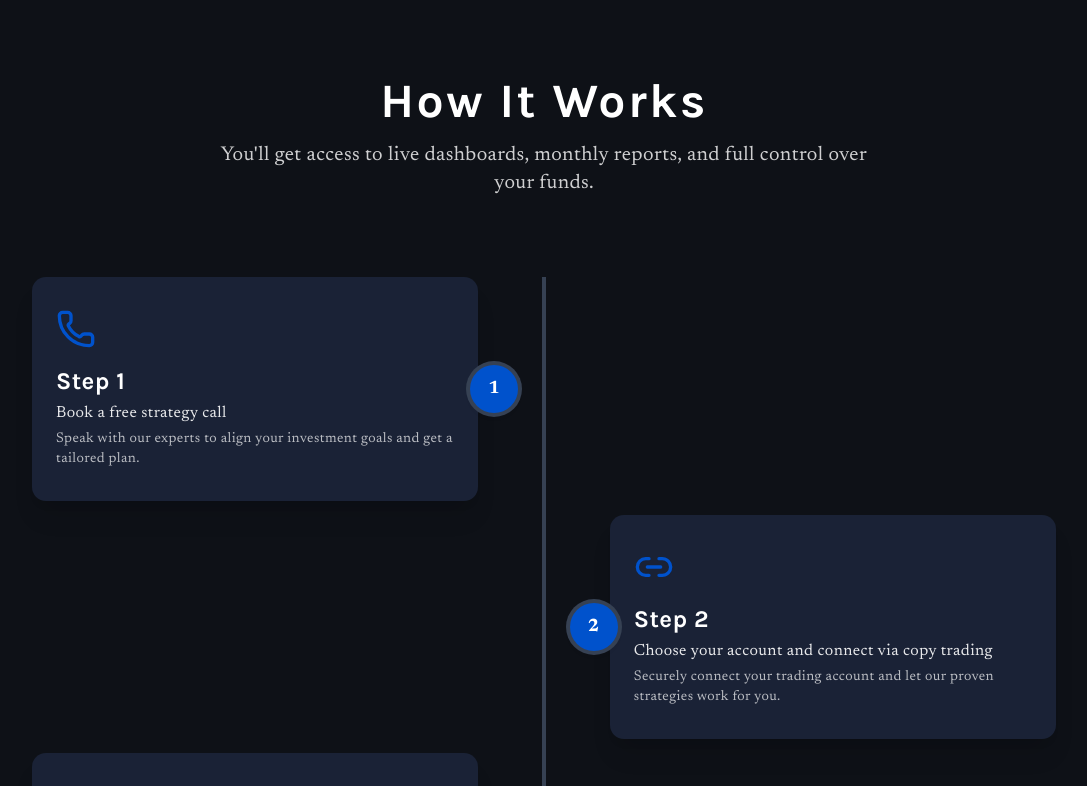
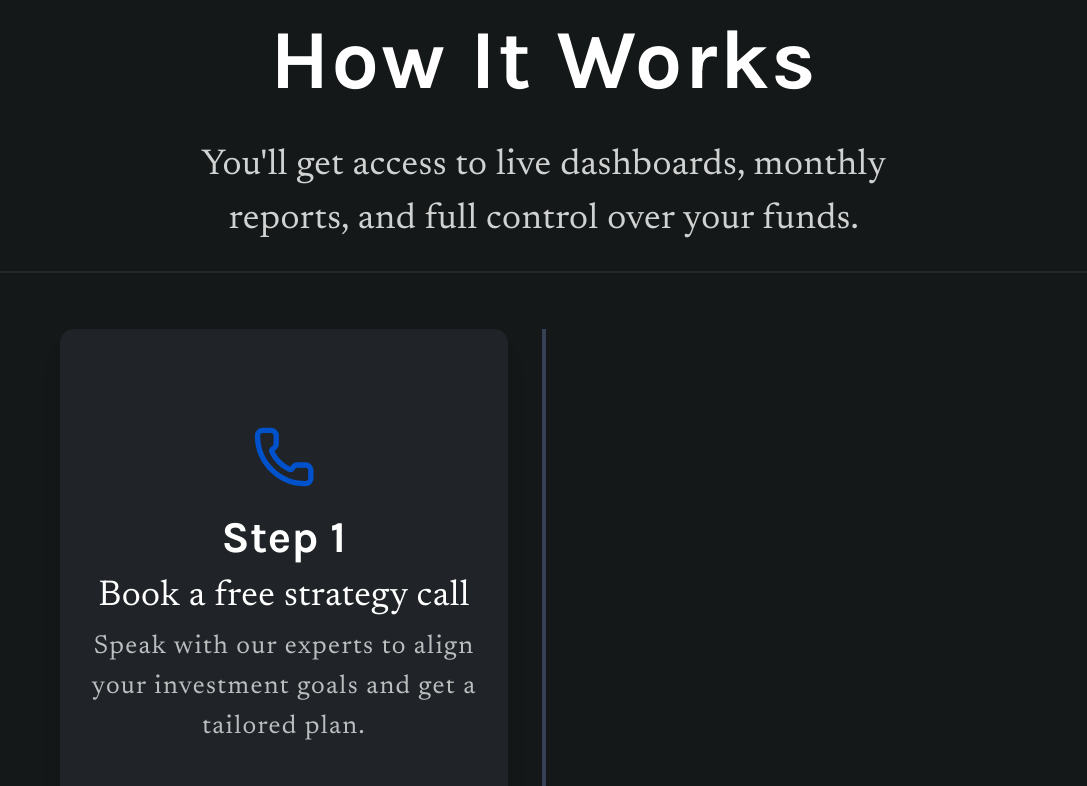
Before and after one commit to M-Zia-Khatri/ACI-Group-Website, a React (Vite) app: page / in a window 1280 px wide. Shown: the part 2200-2986 px from the top of the page, without its empty margins (96-1183 px from the left). Built offline with nearby package versions, Linux system fonts and the light colour scheme.

Commit message:
fix layout + font

```diff
--- a/src/components/home/HowItWorks.tsx
+++ b/src/components/home/HowItWorks.tsx
@@ -27,23 +27,27 @@ const steps = [
 
 export function HowItWorksSection() {
   return (
-    <section className="text-white py-16 md:py-24 lg:py-32 bg-[#0e1117]">
+    <section className="text-white py-8 md:py-12">
       <div className="container mx-auto px-4">
+        {/* Section Heading */}
         <div className="text-center mb-20">
-          <h2 className="text-3xl font-bold sm:text-4xl md:text-5xl tracking-wider">
+          <h2 className="text-fluid-2xl sm:text-fluid-3xl md:text-fluid-4xl lg:text-fluid-6xl xl:text-fluid-7xl font-extrabold tracking-wide">
             How It Works
           </h2>
-          <p className="mt-4 max-w-2xl mx-auto text-white/80 text-lg md:text-xl">
+          <p className="mt-4 max-w-3xl mx-auto text-white/80 text-fluid-md sm:text-fluid-lg md:text-fluid-xl ">
             You'll get access to live dashboards, monthly reports, and full
             control over your funds.
           </p>
+          <hr className="relative top-6 border-t border-[1.5px] border-[#23272b]" />
         </div>
 
+        {/* Timeline Steps */}
         <div className="relative max-w-5xl mx-auto">
           {/* Timeline Vertical Line */}
           <div className="hidden md:block absolute top-0 left-1/2 -translate-x-1/2 h-full w-1 bg-[#364153] z-0" />
-          {/* Step List */}
-          <ol className="flex flex-col md:grid md:grid-cols-9 md:grid-rows-3 gap-y-3.5 gap-x-4 relative z-10">
+
+          {/* Step Introduction */}
+          <ol className="flex flex-col md:grid md:grid-cols-10 md:grid-rows-3 gap-y-3.5 gap-x-4 relative z-10">
             {steps.map(({ step, icon: Icon, title, description }, index) => (
               <motion.li
                 key={step}
@@ -56,45 +60,30 @@ export function HowItWorksSection() {
                 }}
                 viewport={{ once: true }}
                 className={`
-                  relative flex flex-col items-center text-center md:text-left
+                  relative flex flex-col items-center
                   ${(() => {
                     switch (index) {
                       case 0:
-                        return " md:col-start-1 md:col-span-4 md:items-end";
-                        break;
+                        return "md:col-start-1 md:col-span-5";
                       case 1:
-                        return "md:row-start-2 md:col-start-6 md:col-span-4 md:items-start";
-                        break;
+                        return "md:row-start-2 md:col-start-6 md:col-span-5";
                       case 2:
-                        return "md:row-start-3 md:col-start-1 md:col-span-4 md:items-end";
+                        return "md:row-start-3 md:col-start-1 md:col-span-5";
                     }
                   })()}
                 `}
               >
-                {/* Step Number Circle */}
-                <div
-                  className={`
-                    absolute -top-12 md:top-1/2 md:-translate-y-1/2
-                    ${
-                      index % 2 === 0
-                        ? "md:-right-[2.5rem]"
-                        : "md:-left-[2.5rem]"
-                    }
-                    z-10 flex h-12 w-12 items-center justify-center
-                    rounded-full bg-[#0052CC] text-white text-lg font-bold ring-4 ring-[#364153] shadow-md
-                  `}
-                >
-                  {step}
-                </div>
-
-                {/* Card */}
-                <div className="bg-[#1a2236] rounded-xl shadow-xl px-6 py-8 w-full max-w-md">
-                  <Icon className="h-10 w-10 text-[#0052CC] mb-4 mx-auto md:mx-0" />
-                  <h3 className="text-xl md:text-2xl font-semibold text-white mb-1">
+                <div className="bg-[#202428] h-full flex flex-col items-center justify-center rounded-xl shadow-xl px-6 py-8 w-full max-w-md">
+                  <Icon className="h-[9vh] md:h-[8vh] w-[9vw] md:w-[8vw] text-[#0052CC] mb-4" />
+                  <h3 className="text-fluid-xl sm:text-fluid-2xl md:text-fluid-xl lg:text-fluid-2xl font-semibold mb-1">
                     Step {step}
                   </h3>
-                  <p className="font-medium text-white/90 mb-1">{title}</p>
-                  <p className="text-sm text-white/70">{description}</p>
+                  <p className="text-fluid-lg sm:text-fluid-xl md:text-fluid-lg lg:text-fluid-xl font-medium mb-2 leading-9 lg:leading-11">
+                    {title}
+                  </p>
+                  <p className="text-fluid sm:text-fluid-md md:text-fluid lg:text-fluid-md  text-white/70 tracking-wider leading-8 lg:leading-10">
+                    {description}
+                  </p>
                 </div>
               </motion.li>
             ))}
```
